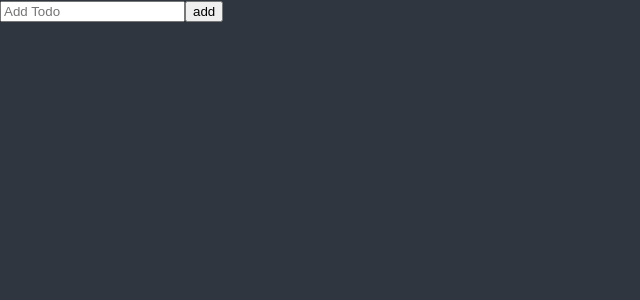
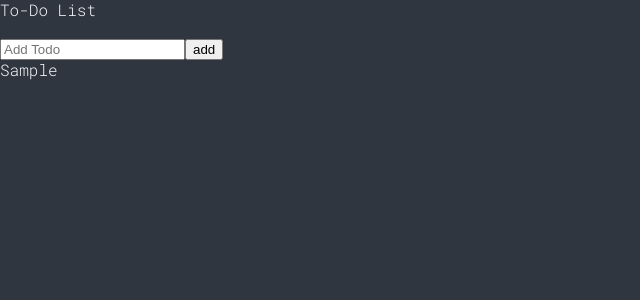
Before and after one commit to DwarfThema/reactMaster_TodoList, a React (Create React App) app: page / in a window 1280 px wide. Both pictures are taken after typing "Sample" into the empty fields and a click on the button "add". Shown: the top 300 px of the page, without its empty margins (0-640 px from the left). Built offline with nearby package versions, Linux system fonts and the light colour scheme.

Commit message:
Todo before Refactoring

```diff
--- a/src/App.tsx
+++ b/src/App.tsx
@@ -1,5 +1,5 @@
 import styled, { createGlobalStyle } from "styled-components";
-import ToDoList from "./ToDoList";
+import ToDoList from "./components/ToDoList";
 
 const GlobalStyle = createGlobalStyle`
 @import url('https://fonts.googleapis.com/css2?family=Roboto+Mono:wght@300&display=swap');
--- a/src/ToDoList.tsx
+++ /dev/null
@@ -1,26 +0,0 @@
-import { useForm } from "react-hook-form";
-import styled from "styled-components";
-
-interface ITodo {
-  toDo: string;
-}
-
-function ToDoList() {
-  const { register, handleSubmit, setValue } = useForm();
-
-  const submitFn = (data: ITodo) => {
-    console.log(data);
-    setValue("toDo", "");
-  };
-
-  return (
-    <div>
-      <form onSubmit={handleSubmit(submitFn)}>
-        <input {...register("toDo")} type="text" placeholder="Add Todo" />
-        <button>add</button>
-      </form>
-    </div>
-  );
-}
-
-export default ToDoList;
--- /dev/null
+++ b/src/components/ToDoList.tsx
@@ -0,0 +1,50 @@
+import { useForm } from "react-hook-form";
+import { atom, useRecoilState } from "recoil";
+import styled from "styled-components";
+
+interface IForm {
+  toDo: string;
+}
+
+interface ITodos {
+  text: string;
+  id: number;
+  category: "TO_DO" | "DOING" | "DONE";
+}
+
+const toDoState = atom<ITodos[]>({
+  key: "todo",
+  default: [],
+});
+
+function ToDoList() {
+  const { register, handleSubmit, setValue } = useForm();
+
+  const submitFn = ({ toDo }: IForm) => {
+    setValue("toDo", "");
+    setTodos((oldTodo) => [
+      { text: toDo, id: Date.now(), category: "TO_DO" },
+      ...oldTodo,
+    ]);
+  };
+
+  const [toDos, setTodos] = useRecoilState(toDoState);
+
+  return (
+    <div>
+      <h1>To-Do List</h1>
+      <br />
+      <form onSubmit={handleSubmit(submitFn)}>
+        <input {...register("toDo")} type="text" placeholder="Add Todo" />
+        <button>add</button>
+      </form>
+      <ul>
+        {toDos.map((todo) => (
+          <li key={todo.id}> {todo.text} </li>
+        ))}
+      </ul>
+    </div>
+  );
+}
+
+export default ToDoList;
```
